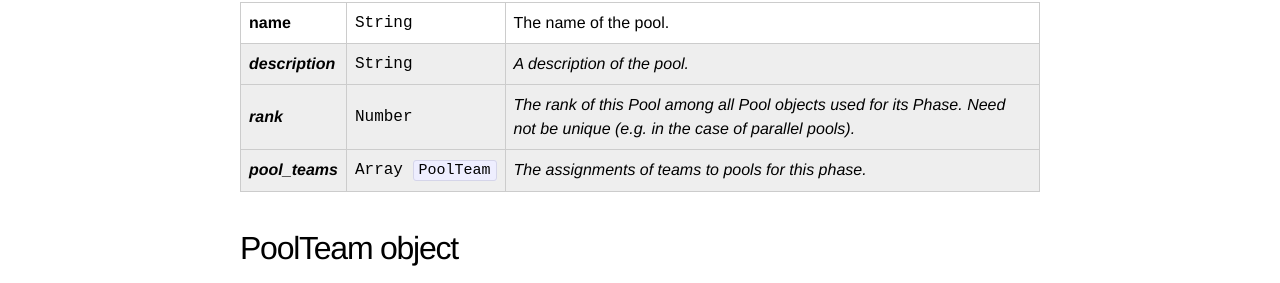
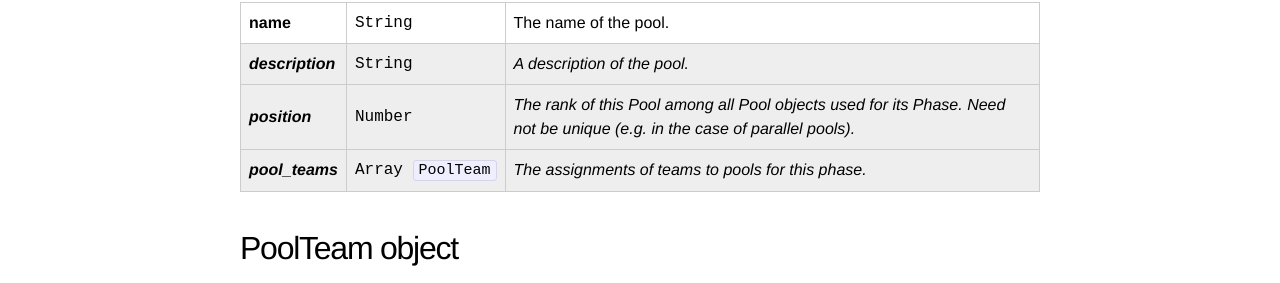
Before and after one commit to quizbowl/schema, a Jekyll site: the page built from phase.md, in a window 1280 px wide. Shown: the part 1112-1395 px from the top of the page. Built offline with Jekyll 4.4.1, drawn with Linux system fonts in a browser that asks for light colours.

Commit message:
Changed pool.rank to pool.position

```diff
--- a/phase.md
+++ b/phase.md
@@ -75,7 +75,7 @@ A `Pool` object represents a set of teams that, in some meaningful sense, play t
     <td>A description of the pool.</td>
   </tr>
   <tr class="optional">
-    <th>rank</th>
+    <th>position</th>
     <td class="type">Number</td>
     <td>The rank of this Pool among all Pool objects used for its Phase. Need not be unique (e.g. in the case of parallel pools).</td>
   </tr>
```
